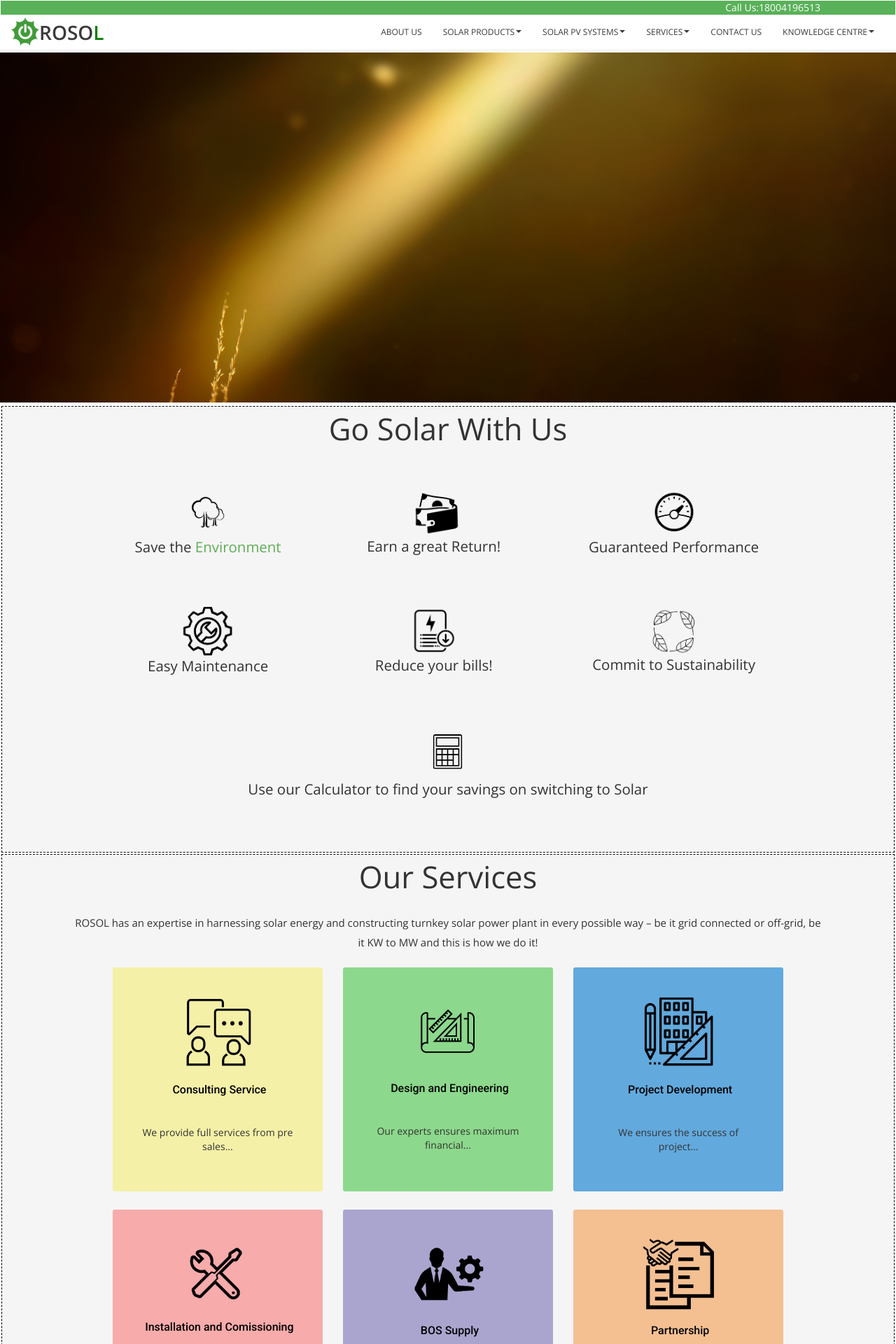
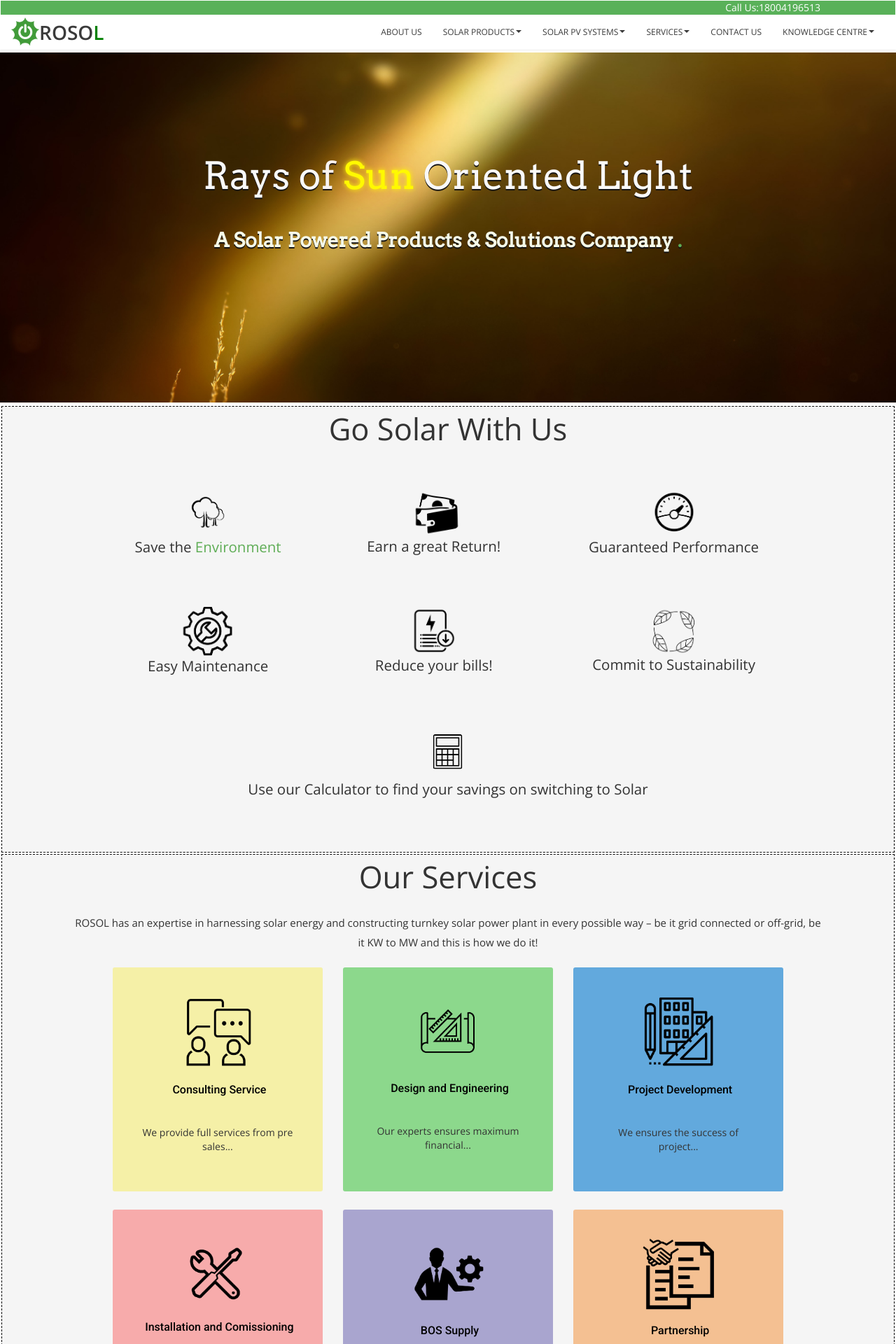
Before and after one commit to rosol-India/rosol-india, a Jekyll site: the page built from home-page.html, in a window 1280 px wide. Shown: the top 1920 px of the page at 70% size. Built offline with Jekyll 4.4.1, drawn with Linux system fonts in a browser that asks for light colours; nearby versions of some CDN libraries; some web fonts are replaced.

Commit message:
Update sliding.css

```diff
--- a/css/sliding.css
+++ b/css/sliding.css
@@ -59,11 +59,6 @@
     height: 80%;
     width: 100%;
     margin: 0;
-        -webkit-animation: idisap 8s linear;
-    -moz-animation: idisap 8s linear;
-    -o-animation: idisap 8s linear;
-    animation: idisap 8s linear;
-    animation-iteration-count:infinite;
 
   }
 #c-butna{
@@ -252,11 +247,6 @@
     width: 98%;
     float: right;
     margin: 1% 1% 1% 1%;
-        -webkit-animation: idisap 8s linear;
-    -moz-animation: idisap 8s linear;
-    -o-animation: idisap 8s linear;
-    animation: idisap 8s linear;
-    animation-iteration-count:infinite;
   }
 #c-butna{
     width:20px;
@@ -704,7 +694,7 @@
   25% { opacity: 1;}
    98% { opacity: 1; }
 }*/
-/*--------------------------------*/
+/*--------------------------------
 
 @-webkit-keyframes idisap {
   0%{opacity: 0;}
@@ -733,7 +723,7 @@
   94% { opacity: 1;}
   100% { opacity: 0;}
 }
-
+*/
 
 #whsolar
 {
```
